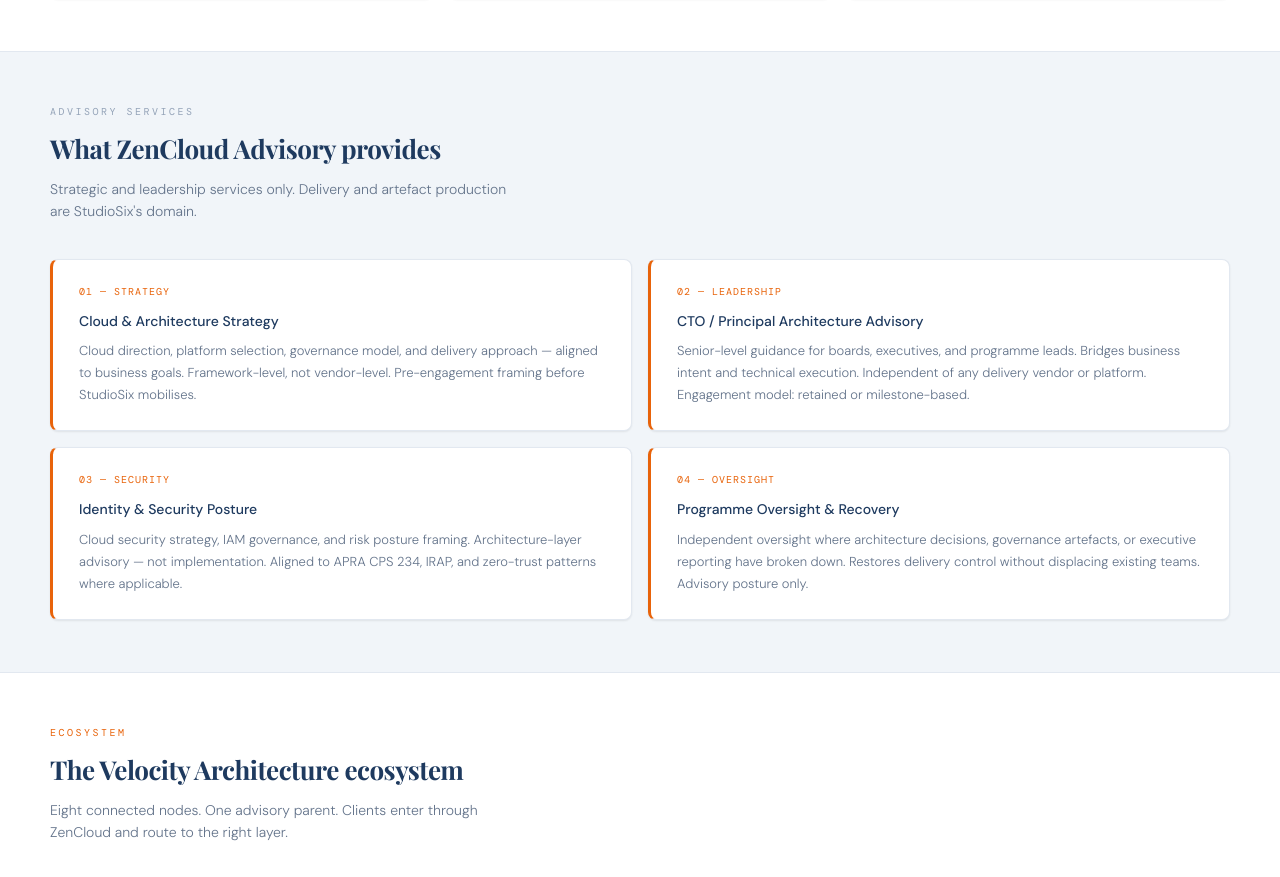
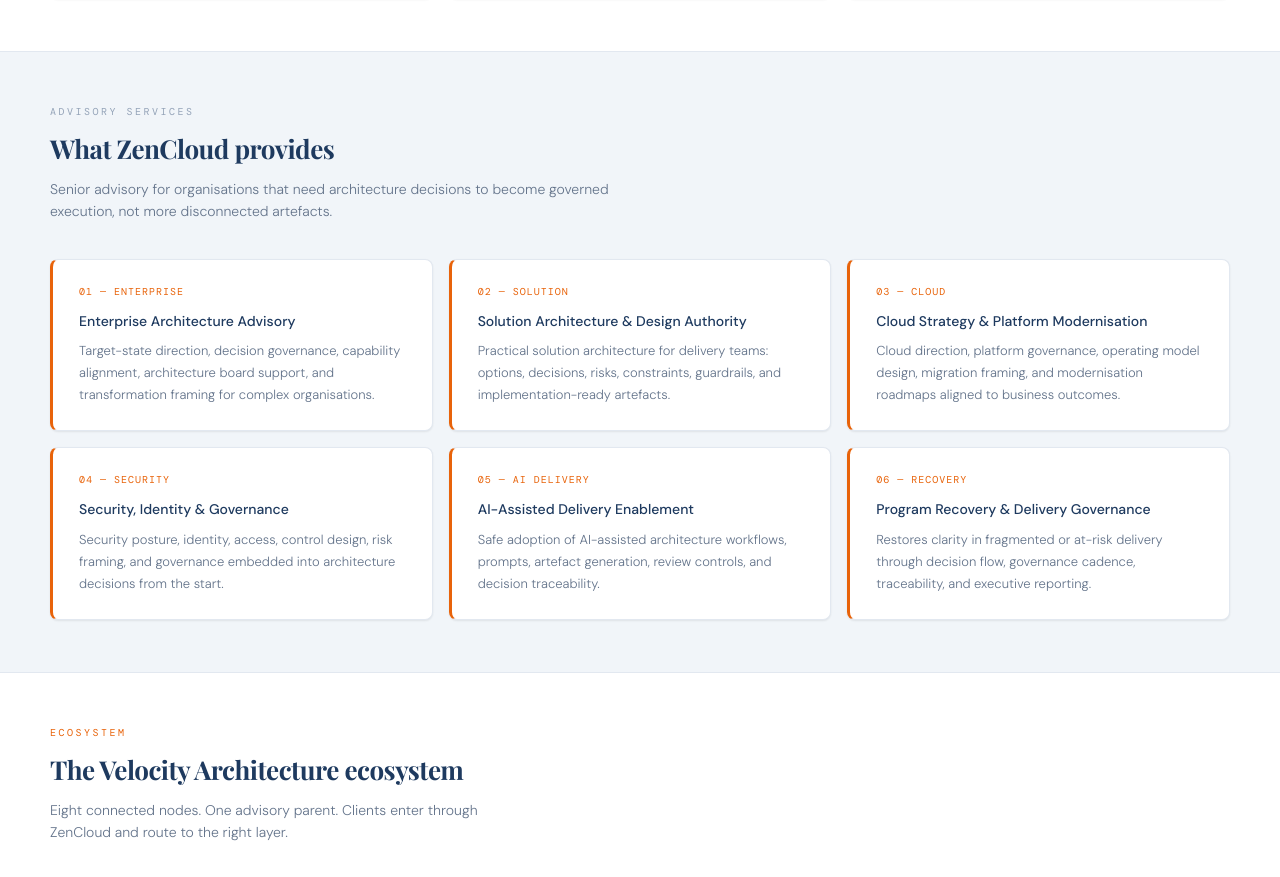
Before and after one commit to ZenCloudAU/zencloud-advisory, a React (Vite) app: page / in a window 1280 px wide. Shown: the part 1071-1948 px from the top of the page. Built offline with nearby package versions, Linux system fonts and the light colour scheme; a web font is replaced by a local one.

Commit message:
Align ZenCloud launch anchors and service sections

```diff
--- a/src/components/AdvisoryServices.tsx
+++ b/src/components/AdvisoryServices.tsx
@@ -1,29 +1,39 @@
 const cards = [
   {
-    num: '01 — STRATEGY',
-    title: 'Cloud & Architecture Strategy',
-    body: 'Cloud direction, platform selection, governance model, and delivery approach — aligned to business goals. Framework-level, not vendor-level. Pre-engagement framing before StudioSix mobilises.',
+    num: '01 — ENTERPRISE',
+    title: 'Enterprise Architecture Advisory',
+    body: 'Target-state direction, decision governance, capability alignment, architecture board support, and transformation framing for complex organisations.',
   },
   {
-    num: '02 — LEADERSHIP',
-    title: 'CTO / Principal Architecture Advisory',
-    body: 'Senior-level guidance for boards, executives, and programme leads. Bridges business intent and technical execution. Independent of any delivery vendor or platform. Engagement model: retained or milestone-based.',
+    num: '02 — SOLUTION',
+    title: 'Solution Architecture & Design Authority',
+    body: 'Practical solution architecture for delivery teams: options, decisions, risks, constraints, guardrails, and implementation-ready artefacts.',
   },
   {
-    num: '03 — SECURITY',
-    title: 'Identity & Security Posture',
-    body: 'Cloud security strategy, IAM governance, and risk posture framing. Architecture-layer advisory — not implementation. Aligned to APRA CPS 234, IRAP, and zero-trust patterns where applicable.',
+    num: '03 — CLOUD',
+    title: 'Cloud Strategy & Platform Modernisation',
+    body: 'Cloud direction, platform governance, operating model design, migration framing, and modernisation roadmaps aligned to business outcomes.',
   },
   {
-    num: '04 — OVERSIGHT',
-    title: 'Programme Oversight & Recovery',
-    body: 'Independent oversight where architecture decisions, governance artefacts, or executive reporting have broken down. Restores delivery control without displacing existing teams. Advisory posture only.',
+    num: '04 — SECURITY',
+    title: 'Security, Identity & Governance',
+    body: 'Security posture, identity, access, control design, risk framing, and governance embedded into architecture decisions from the start.',
+  },
+  {
+    num: '05 — AI DELIVERY',
+    title: 'AI-Assisted Delivery Enablement',
+    body: 'Safe adoption of AI-assisted architecture workflows, prompts, artefact generation, review controls, and decision traceability.',
+  },
+  {
+    num: '06 — RECOVERY',
+    title: 'Program Recovery & Delivery Governance',
+    body: 'Restores clarity in fragmented or at-risk delivery through decision flow, governance cadence, traceability, and executive reporting.',
   },
 ]
 
 export default function AdvisoryServices() {
   return (
-    <section id="advisory-services" style={{
+    <section id="services" style={{
       background: 'var(--bg-alt)',
       borderBottom: '1px solid var(--border)',
       padding: '52px 36px',
@@ -38,14 +48,14 @@
         <h2 style={{
           fontFamily: 'var(--font-display)', fontSize: 26, fontWeight: 700,
           letterSpacing: '-0.5px', color: 'var(--text-primary)', marginBottom: 8,
-        }}>What ZenCloud Advisory provides</h2>
+        }}>What ZenCloud provides</h2>
 
         <p style={{
           fontFamily: 'var(--font-body)', fontSize: 14, fontWeight: 300,
-          color: 'var(--text-muted)', maxWidth: 480, marginBottom: 36,
-        }}>Strategic and leadership services only. Delivery and artefact production are StudioSix's domain.</p>
+          color: 'var(--text-muted)', maxWidth: 560, marginBottom: 36,
+        }}>Senior advisory for organisations that need architecture decisions to become governed execution, not more disconnected artefacts.</p>
 
-        <div style={{ display: 'grid', gridTemplateColumns: 'repeat(2, 1fr)', gap: 16 }}>
+        <div style={{ display: 'grid', gridTemplateColumns: 'repeat(auto-fit, minmax(300px, 1fr))', gap: 16 }}>
           {cards.map(card => (
             <div key={card.num}
               style={{
```
